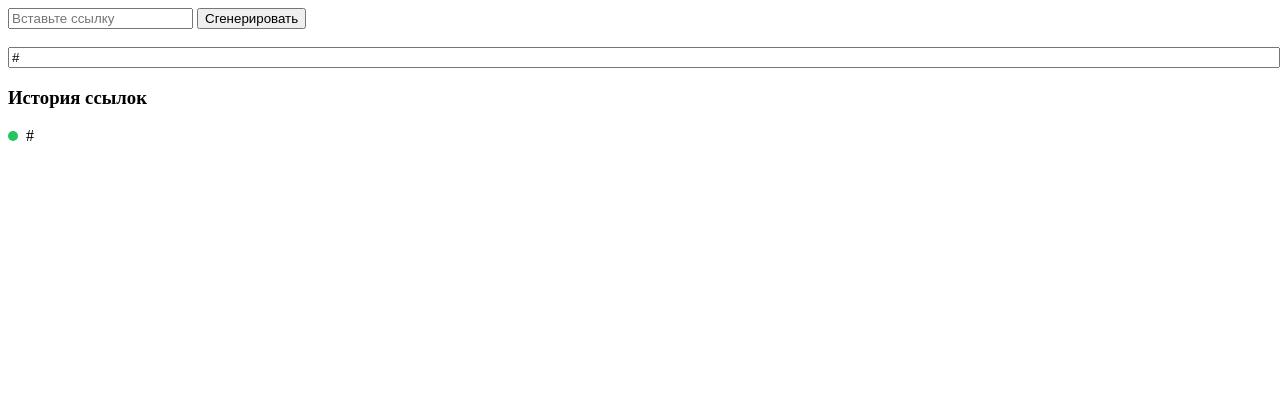
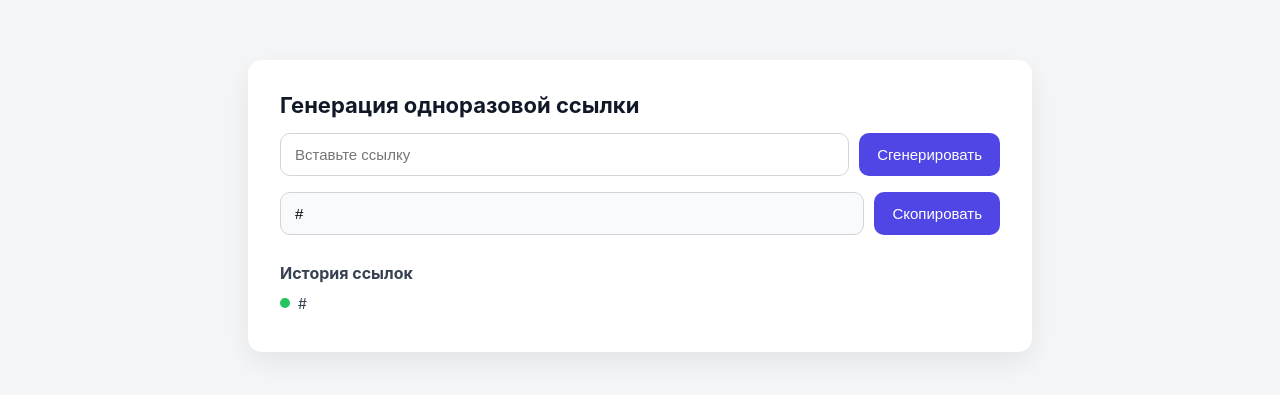
Before and after one commit to sergymarco25-hub/one-time-link, a FastAPI app: template templates/index.html in a window 1280 px wide. Shown: the top 395 px of the page. Run offline with FastAPI, Linux system fonts and the light colour scheme; the template is opened without the code that fills it: most values are stand-ins (such as "Sample title", 1, 10 or a date in 2020).

Commit message:
Update index.html

```diff
--- a/templates/index.html
+++ b/templates/index.html
@@ -1,55 +1,163 @@
 <!DOCTYPE html>
-<html>
+<html lang="ru">
 <head>
 <meta charset="UTF-8">
-<title>One-time links</title>
+<title>One-time link</title>
+
+<style>
+body {
+  font-family: -apple-system, BlinkMacSystemFont, "Segoe UI", Arial;
+  background: #f4f6f8;
+  margin: 0;
+}
+
+.container {
+  max-width: 720px;
+  margin: 60px auto;
+  background: #fff;
+  padding: 32px;
+  border-radius: 14px;
+  box-shadow: 0 10px 30px rgba(0,0,0,.08);
+}
+
+h1 {
+  margin-top: 0;
+  font-size: 22px;
+  color: #111827;
+}
+
+.form-row {
+  display: flex;
+  gap: 10px;
+}
+
+input[type="text"] {
+  flex: 1;
+  padding: 12px 14px;
+  font-size: 15px;
+  border-radius: 10px;
+  border: 1px solid #d1d5db;
+}
+
+button {
+  padding: 12px 18px;
+  border-radius: 10px;
+  border: none;
+  background: #4f46e5;
+  color: #fff;
+  font-size: 15px;
+  cursor: pointer;
+}
+
+button:hover {
+  background: #4338ca;
+}
+
+.result {
+  margin-top: 16px;
+  display: flex;
+  gap: 10px;
+}
+
+.result input {
+  background: #f9fafb;
+}
+
+.history {
+  margin-top: 28px;
+}
+
+.history h2 {
+  font-size: 16px;
+  margin-bottom: 12px;
+  color: #374151;
+}
+
+.history-item {
+  display: flex;
+  align-items: center;
+  margin-bottom: 8px;
+}
+
+.status-dot {
+  width: 10px;
+  height: 10px;
+  border-radius: 50%;
+  margin-right: 8px;
+}
+
+.status-new { background: #facc15; }     /* жёлтый */
+.status-opened { background: #22c55e; }  /* зелёный */
+.status-used { background: #ef4444; }    /* красный */
+
+.history-url {
+  font-size: 14px;
+  color: #374151;
+  word-break: break-all;
+}
+</style>
 </head>
+
 <body>
 
-<form method="post" action="/create">
-  <input name="target_url" placeholder="Вставьте ссылку" required>
-  <button type="submit">Сгенерировать</button>
-</form>
+<div class="container">
+  <h1>Генерация одноразовой ссылки</h1>
 
-<br>
+  <form method="post" action="/create">
+    <div class="form-row">
+      <input type="text" name="target_url" placeholder="Вставьте ссылку" required>
+      <button type="submit">Сгенерировать</button>
+    </div>
+  </form>
 
-<input type="text" value="{{ link }}" readonly style="width:100%;">
+  <div class="result">
+    <input id="result" type="text" value="{{ link }}" readonly>
+    <button type="button" onclick="copyLink()">Скопировать</button>
+  </div>
 
-<h3>История ссылок</h3>
+  <div class="history">
+    <h2>История ссылок</h2>
 
-<div id="history">
-{% for code, item in links.items() %}
-  <div style="display:flex;align-items:center;margin-bottom:6px;">
-    <span style="
-      width:10px;height:10px;border-radius:50%;
-      display:inline-block;margin-right:8px;
-      background:
-        {% if item.state == 'NEW' %}#facc15
-        {% elif item.state == 'OPENED' %}#22c55e
-        {% else %}#ef4444{% endif %};
-    "></span>
-    <span>{{ item.url }}</span>
+    <div id="history">
+      {% for code, item in links.items() %}
+        <div class="history-item">
+          <span class="status-dot
+            {% if item.state == 'NEW' %}status-new
+            {% elif item.state == 'OPENED' %}status-opened
+            {% else %}status-used{% endif %}">
+          </span>
+          <span class="history-url">{{ item.url }}</span>
+        </div>
+      {% endfor %}
+    </div>
   </div>
-{% endfor %}
 </div>
 
 <script>
+function copyLink() {
+  const input = document.getElementById('result');
+  if (!input.value) return;
+  input.select();
+  input.setSelectionRange(0, 99999);
+  document.execCommand("copy");
+}
+
 setInterval(() => {
   fetch('/status')
     .then(r => r.json())
     .then(data => {
-      const h = document.getElementById('history');
-      h.innerHTML = '';
-      for (const k in data) {
-        let c = '#facc15';
-        if (data[k].state === 'OPENED') c = '#22c55e';
-        if (data[k].state === 'USED') c = '#ef4444';
+      const history = document.getElementById('history');
+      history.innerHTML = '';
 
-        h.innerHTML += `
-          <div style="display:flex;align-items:center;margin-bottom:6px;">
-            <span style="width:10px;height:10px;border-radius:50%;
-            display:inline-block;margin-right:8px;background:${c};"></span>
-            <span>${data[k].url}</span>
+      for (const code in data) {
+        let cls = 'status-new';
+        if (data[code].state === 'OPENED') cls = 'status-opened';
+        if (data[code].state === 'USED') cls = 'status-used';
+
+        history.innerHTML += `
+          <div class="history-item">
+            <span class="status-dot ${cls}"></span>
+            <span class="history-url">${data[code].url}</span>
           </div>`;
       }
     });
```
